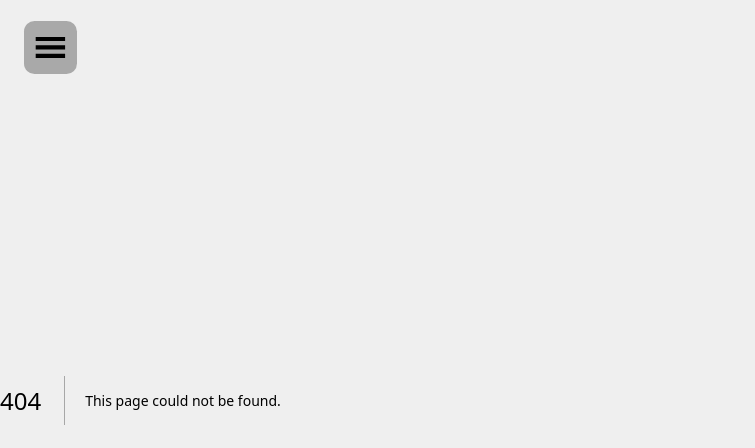
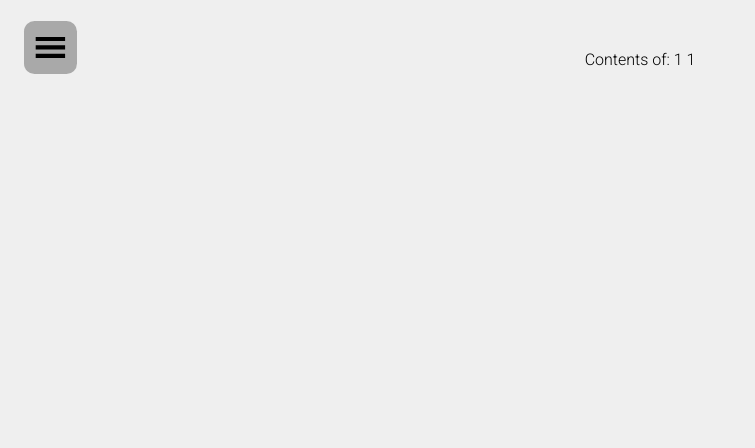
Before and after one commit to cameronlee101/learn-japanese-game-app, a Next.js app: page /pages/contents-of/1/1 in a window 1280 px wide. Before the commit this address had no page. Shown: the top 448 px of the page, without its empty margins (0-755 px from the left). Built offline with nearby package versions, Linux system fonts and the light colour scheme.

Commit message:
changed chapter and topic selection routing

```diff
--- a/app/components/Sidebar/Sidebar.module.css
+++ b/app/components/Sidebar/Sidebar.module.css
@@ -41,6 +41,7 @@
     justify-content: center;
     -webkit-user-select: none;
     user-select: none;
+    white-space: nowrap;
 }
 .li.closed {
     display: none;
--- a/app/components/Sidebar/Sidebar.tsx
+++ b/app/components/Sidebar/Sidebar.tsx
@@ -11,7 +11,11 @@ const sidebarItems = [
     },
     {
         name: 'Flashcards',
-        href: '/pages/flashcards-select',
+        href: '/pages/selection/flashcards-activity',
+    },
+    {
+        name: 'See Contents',
+        href: '/pages/selection/contents-of',
     },
 ]
 
--- /dev/null
+++ b/app/pages/contents-of/[chapter]/[topic]/page.tsx
@@ -0,0 +1,13 @@
+function ContentsOf({
+  params,
+}: {
+  params: { chapter: string, topic: string }
+}) {
+  return (
+    <main className='main-center'>
+      Contents of: {params.chapter} {params.topic}
+    </main>
+  );
+}
+
+export default ContentsOf;
--- a/app/pages/flashcards-select/page.tsx
+++ b/app/pages/selection/[activity]/page.tsx
@@ -5,7 +5,11 @@ import { useRouter } from 'next/navigation'
 import { useLocalStorage } from "@uidotdev/usehooks"
 import styles from './flashcards-select.module.css'
 
-function FlashcardsSelect() {
+function FlashcardsSelect({
+  params,
+}: {
+  params: { activity:string }
+}) {
   const chapters = Object.values(Chapters)
   const topics = Object.values(Topics)
   const router = useRouter()
@@ -32,7 +36,7 @@ function FlashcardsSelect() {
     event.preventDefault()
     if (isSelectionValid(selectedChapter, selectedTopic)) {
       setSelection([selectedChapter, selectedTopic])
-      router.push('/pages/flashcards-activity/' + selectedChapter + '/' + selectedTopic)
+      router.push('/pages/' + params.activity + '/' + selectedChapter + '/' + selectedTopic)
     }
     else {
       alert('Current chapter and topics selection is not valid, please change one or more selection')
@@ -41,7 +45,7 @@ function FlashcardsSelect() {
 
   return (
     <main className='main-center'>
-      <h1 className='text-5xl font-semibold'>Select Flashcard Level</h1>
+      <h1 className='text-5xl font-semibold'>Select Chapter and Topic</h1>
       <div>
         <form className='flex flex-col mt-6' onSubmit={submitForm}>
           <div className={styles.selectArea}>
```
Also changed, not shown: app/pages/selection/[activity]/flashcards-select.module.css (renamed from app/pages/flashcards-select/flashcards-select.module.css).
